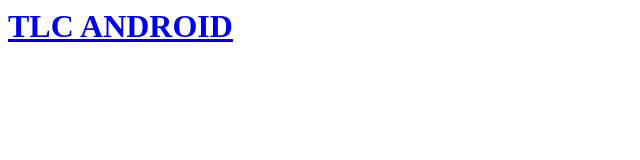
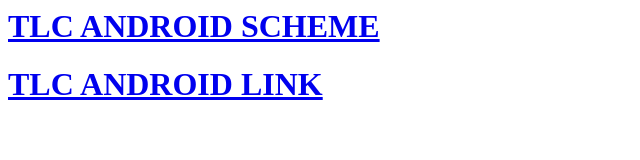
Before and after one commit to djimy-softdev/talk-is-cheap-show-me-the-code.github.io, a plain HTML site: page index.html in a window 1280 px wide. Shown: the whole page, without its empty margins (0-640 px from the left). Drawn offline with Linux system fonts and the light colour scheme.

Commit message:
Update index.html

```diff
--- a/index.html
+++ b/index.html
@@ -6,6 +6,7 @@
     <title>tlc</title>
 </head>
 <body>
-    <h1><a href="tlcnative://open">TLC ANDROID</a></h1>
+    <h1><a href="tlcnative://open">TLC ANDROID SCHEME</a></h1>
+    <h1><a href="https://tlcprod.app.link">TLC ANDROID LINK</a></h1>
 </body>
 </html>
```
